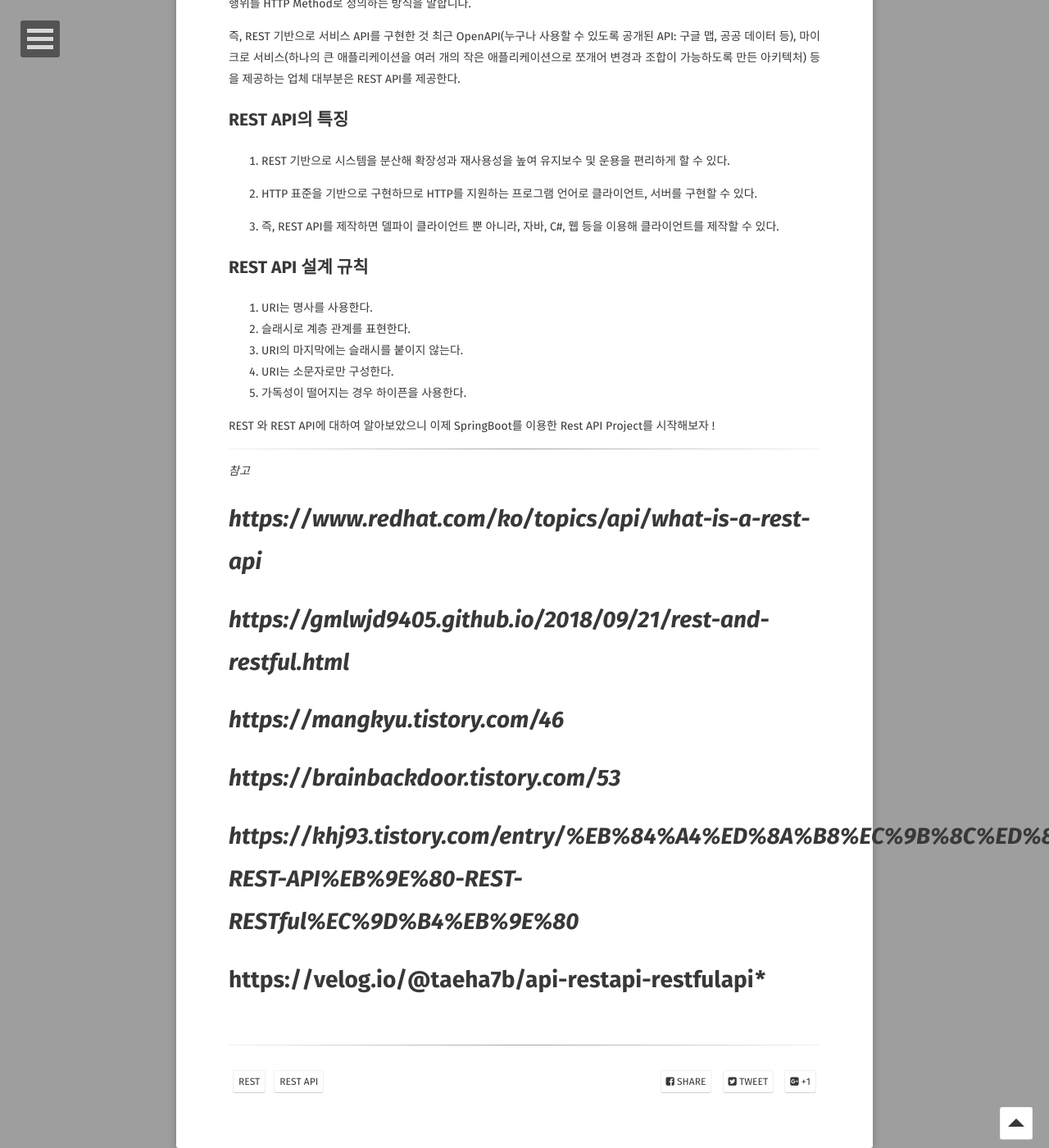
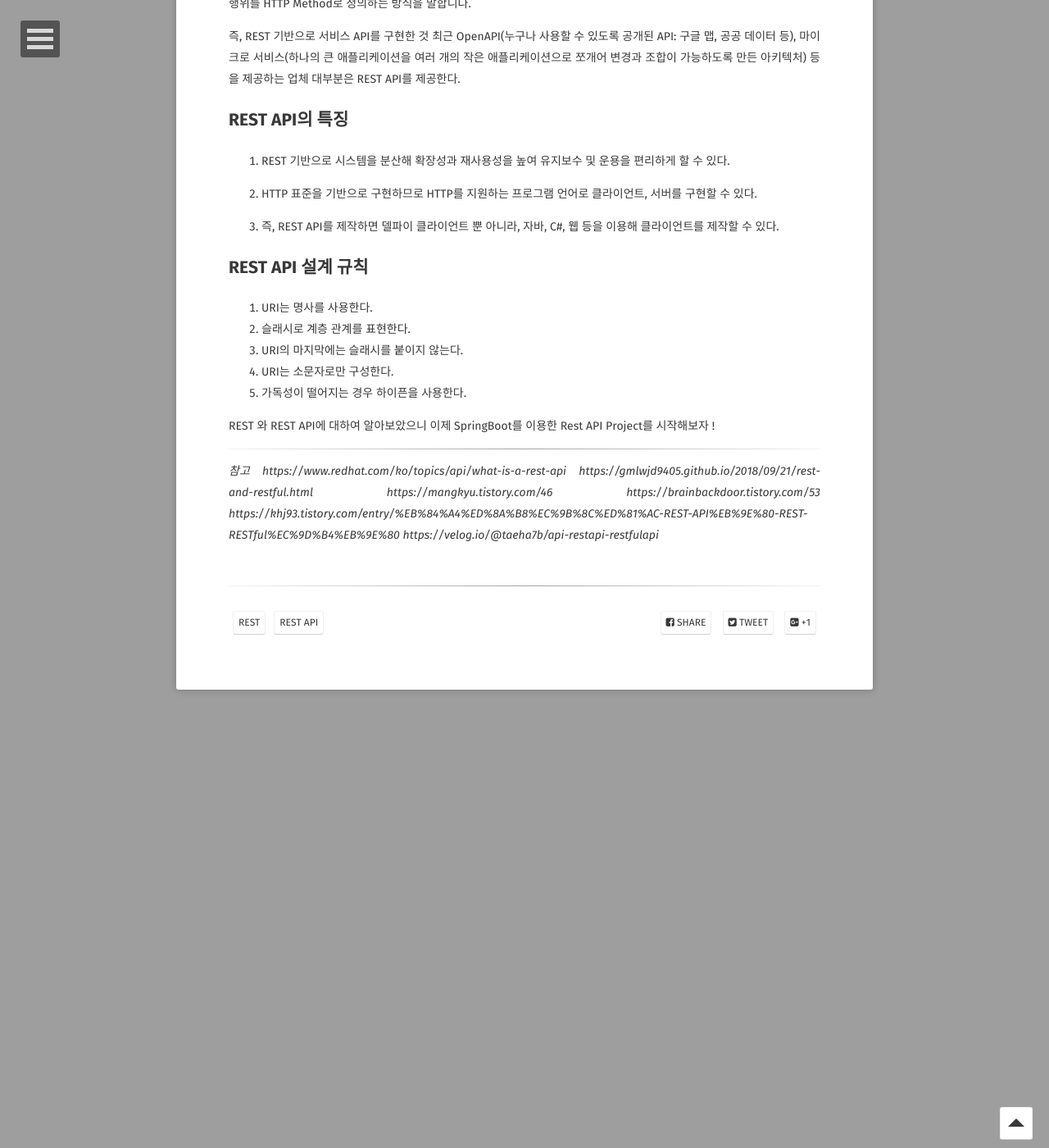
Before and after one commit to GayeonYoon/GayeonYoon.github.io, a Jekyll site: the page built from _posts/2021-07-04-REST-RESTAPI-POST.md, in a window 1280 px wide and 1400 px high, scrolled down 2021 px. Shown: the whole window at 82% size. Built offline with Jekyll 4.4.1, drawn with Linux system fonts in a browser that asks for light colours; some web fonts are replaced.

```diff
--- a/_posts/2021-07-04-REST_RESTAPI-POST.md
+++ b/_posts/2021-07-04-REST-RESTAPI-POST.md
@@ -109,10 +109,11 @@ REST API(REpresentational State Transfer)는 웹상에서 사용되는 여러
 
 
 ------
+
 *참고*
-# *https://www.redhat.com/ko/topics/api/what-is-a-rest-api*
-# *https://gmlwjd9405.github.io/2018/09/21/rest-and-restful.html*
-# *https://mangkyu.tistory.com/46*
-# *https://brainbackdoor.tistory.com/53*
-# *https://khj93.tistory.com/entry/%EB%84%A4%ED%8A%B8%EC%9B%8C%ED%81%AC-REST-API%EB%9E%80-REST-RESTful%EC%9D%B4%EB%9E%80*
-# https://velog.io/@taeha7b/api-restapi-restfulapi*
+ *https://www.redhat.com/ko/topics/api/what-is-a-rest-api*
+ *https://gmlwjd9405.github.io/2018/09/21/rest-and-restful.html*
+ *https://mangkyu.tistory.com/46*
+ *https://brainbackdoor.tistory.com/53*
+ *https://khj93.tistory.com/entry/%EB%84%A4%ED%8A%B8%EC%9B%8C%ED%81%AC-REST-API%EB%9E%80-REST-RESTful%EC%9D%B4%EB%9E%80*
+ *https://velog.io/@taeha7b/api-restapi-restfulapi*
```
